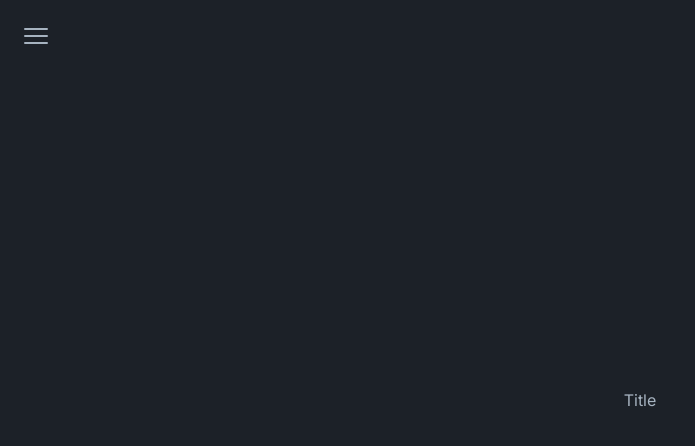
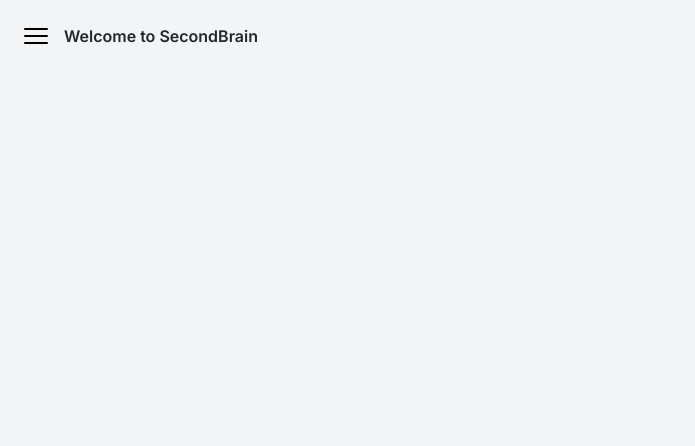
Before and after one commit to BriceBchd/SecondBrain, a Next.js app in the folder nextjs/: page / in a window 1280 px wide. Shown: the top 446 px of the page, without its empty margins (0-695 px from the left). Built offline with nearby package versions, Linux system fonts and the light colour scheme.

Commit message:
fix: darkMode without FOUC

```diff
--- a/nextjs/src/app/layout.tsx
+++ b/nextjs/src/app/layout.tsx
@@ -15,7 +15,22 @@
   children: React.ReactNode;
 }) {
   return (
-    <html className='dark' lang='en'>
+    <html lang='en'>
+      <head>
+        <script
+          dangerouslySetInnerHTML={{
+            __html: `
+              if (localStorage.getItem('theme') === 'dark' || (!('theme' in localStorage) && window.matchMedia('(prefers-color-scheme: dark)').matches)) {
+                  console.log('dark');
+                  document.documentElement.classList.add('dark');
+              } else {
+                  console.log('light');
+                  document.documentElement.classList.remove('dark');
+              }
+            `,
+          }}
+        />
+      </head>
       <body
         className={`${inter.className} text-darker dark:bg-darker dark:text-darkText dark:fill-darkText stroke-dark dark:stroke-darkText`}
       >
--- a/nextjs/src/app/page.tsx
+++ b/nextjs/src/app/page.tsx
@@ -1,5 +1,6 @@
 'use client';
 import Sidebar from '@/components/navbar';
+import HomePage from '@/components/homepage';
 import { useDarkMode } from '@/hooks/page';
 
 export default function Home() {
@@ -8,9 +9,7 @@
   return (
     <main className='flex min-h-screen flex-col items-center justify-between'>
       <Sidebar />
-      <div className='h-screen w-screen flex flex-col items-center justify-center bg-gray-100 dark:bg-darker'>
-        <h1>Title</h1>
-      </div>
+      <HomePage />
     </main>
   );
 }
--- /dev/null
+++ b/nextjs/src/components/homepage.tsx
@@ -0,0 +1,15 @@
+const Homepage = () => {
+  return (
+    <div
+      className={`h-screen w-screen p-6 pl-16
+      flex flex-col
+      text-dark dark:text-darkText
+      font-semibold
+      bg-gray-100 dark:bg-darker`}
+    >
+      <h1>Welcome to SecondBrain</h1>
+    </div>
+  );
+};
+
+export default Homepage;
--- a/nextjs/src/components/navbar.tsx
+++ b/nextjs/src/components/navbar.tsx
@@ -14,7 +14,7 @@
     if (htmlElement) {
       htmlElement.classList.toggle('dark');
       const isDarkMode = htmlElement.classList.contains('dark');
-      localStorage.setItem('darkMode', isDarkMode.toString());
+      localStorage.setItem('theme', isDarkMode ? 'dark' : 'light');
     }
   }
 
```
